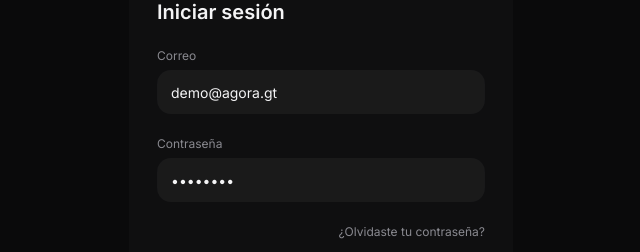
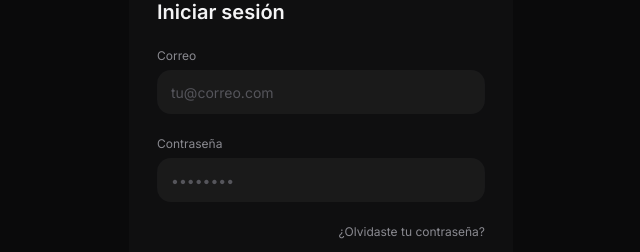
Before and after one commit to javieregarciav/crypto-as-umg, a Next.js app: page /login in a window 1280 px wide. Shown: the part 233-485 px from the top of the page, without its empty margins (319-959 px from the left). Built offline with nearby package versions, Linux system fonts and the light colour scheme.

Commit message:
fix: eliminar creds hardcodeadas

```diff
--- a/src/app/(auth)/login/page.tsx
+++ b/src/app/(auth)/login/page.tsx
@@ -12,8 +12,6 @@ import { DEMO_CREDENTIALS } from "@/lib/services/auth.local";
 export default function LoginPage() {
   const router = useRouter();
   const refresh = useSessionStore((s) => s.refresh);
-  const [email, setEmail] = useState(DEMO_CREDENTIALS.email);
-  const [password, setPassword] = useState(DEMO_CREDENTIALS.password);
   const [error, setError] = useState<string | null>(null);
   const [loading, setLoading] = useState(false);
 
@@ -40,7 +38,6 @@ export default function LoginPage() {
         <Input
           type="email"
           required
-          value={email}
           onChange={(e) => setEmail(e.target.value)}
           placeholder="tu@correo.com"
         />
@@ -50,7 +47,6 @@ export default function LoginPage() {
         <Input
           type="password"
           required
-          value={password}
           onChange={(e) => setPassword(e.target.value)}
           placeholder="••••••••"
         />
```
